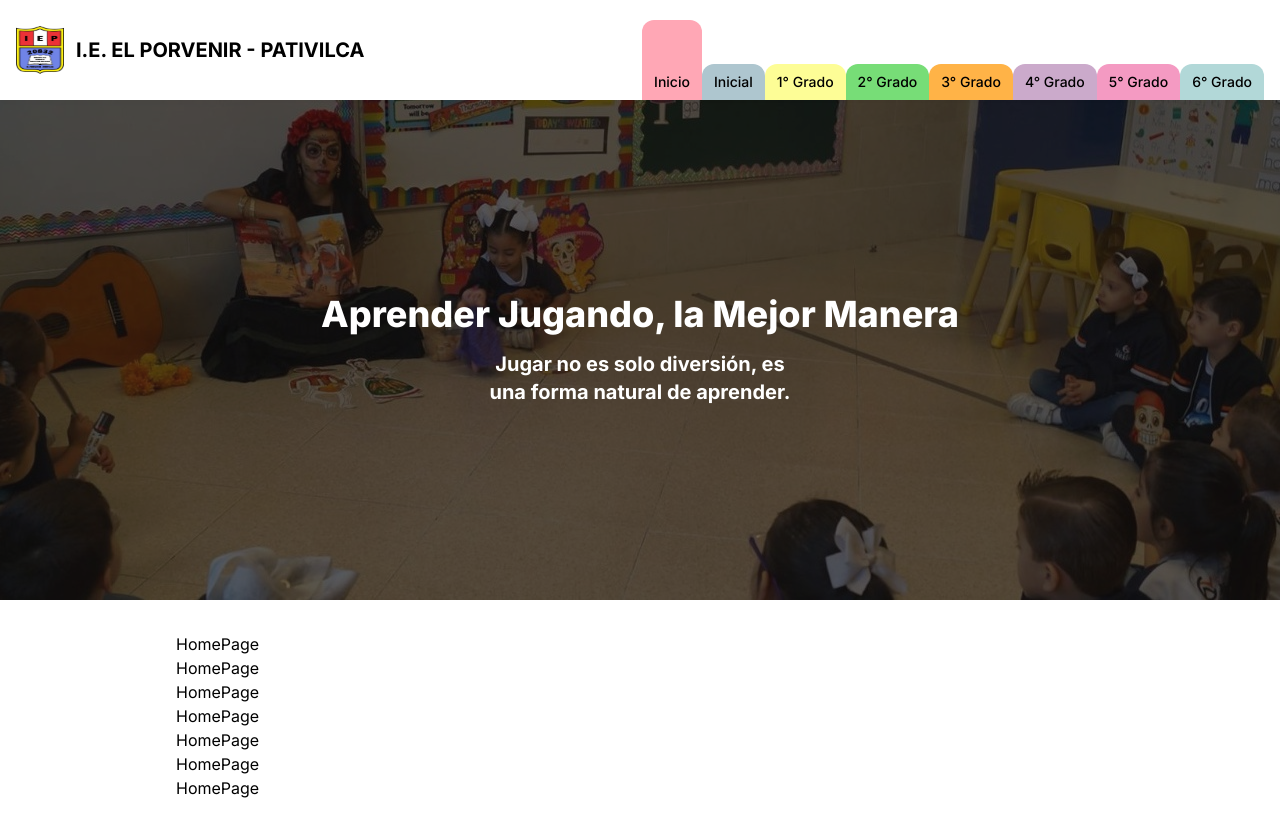
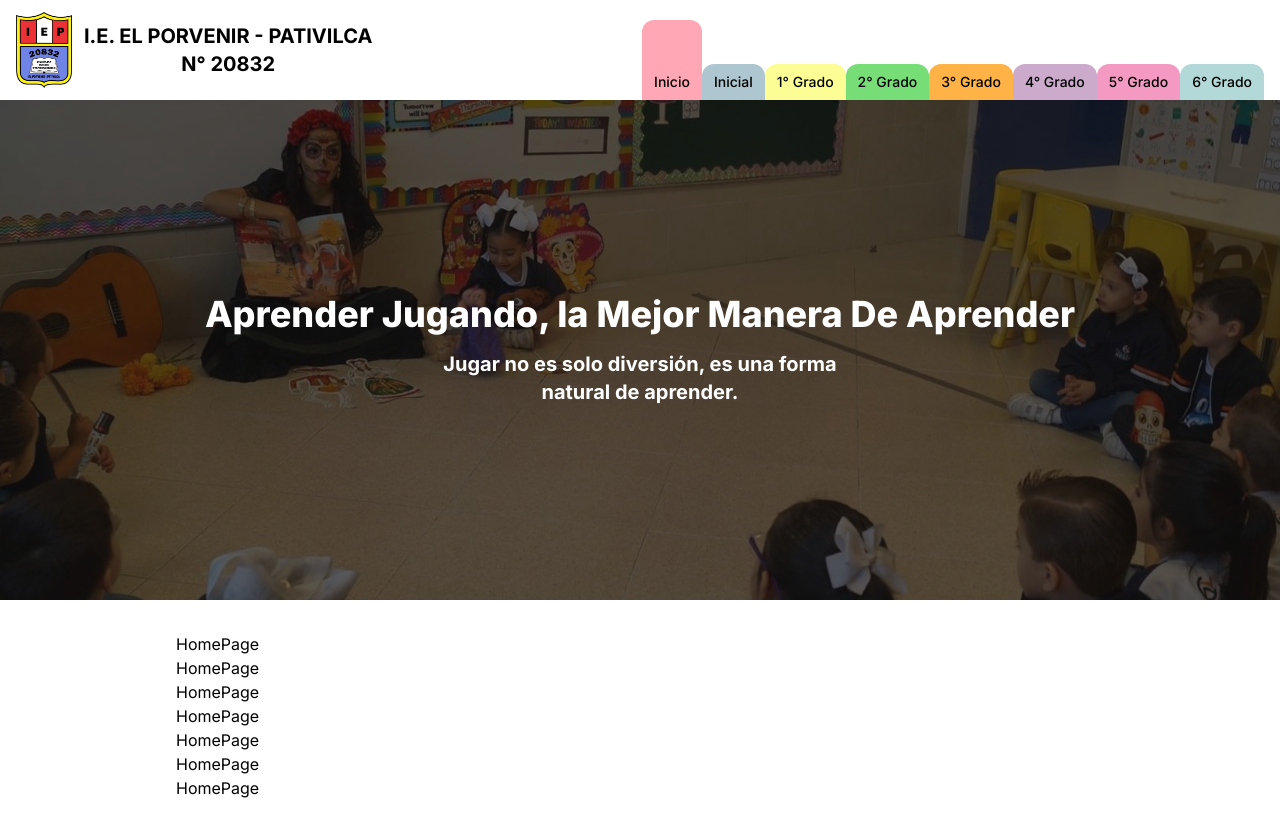
Before and after one commit to FernandoTelloL/web-juegos-educativos, a React (Vite) app: page / in a window 1280 px wide. Built offline with nearby package versions, Linux system fonts and the light colour scheme.

Commit message:
agregado cambios al tamaño de logo

```diff
--- a/src/components/HeroImage.jsx
+++ b/src/components/HeroImage.jsx
@@ -9,7 +9,7 @@ const slides = [
   },
   {
     src: '../../src/assets/img/img2.jpeg',
-    title: 'Aprender Jugando, la Mejor Manera',
+    title: 'Aprender Jugando, la Mejor Manera De Aprender',
     text: 'Jugar no es solo diversión, es una forma natural de aprender.',
     textoAlternativo: 'Jugar no es solo diversión; es una forma natural de aprender. A través del juego, los niños exploran, crean y descubren el mundo que los rodea, sentando las bases para el aprendizaje permanente.',
   },
--- a/src/components/header/Header.jsx
+++ b/src/components/header/Header.jsx
@@ -16,9 +16,12 @@ export const Header = () => {
           <img
             src={logo}
             alt="I.E. EL PORVENIR - PATIVILCA"
-            className="h-12 w-12 mr-3"
+            className="h-auto w-14 object-cover mr-3"
           />
-          <h1 className="text-base md:text-xl font-title">I.E. EL PORVENIR - PATIVILCA</h1>
+          <div className="text-base md:text-xl font-title text-center">
+            <p >I.E. EL PORVENIR - PATIVILCA</p>
+            <p>N° 20832</p>
+          </div>
         </div>
 
         {/* Botón de menú móvil */}
```
